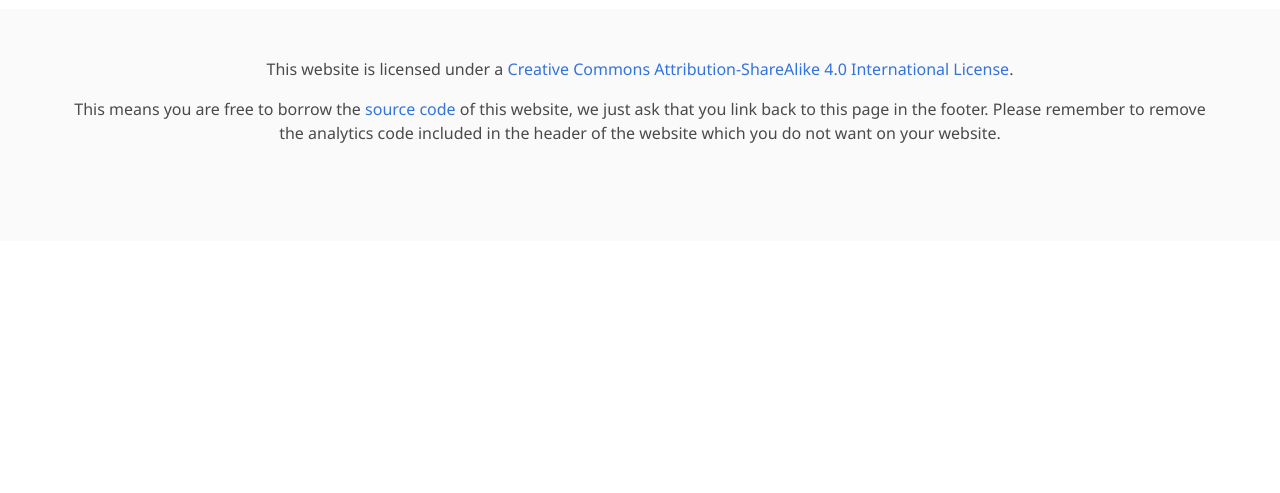
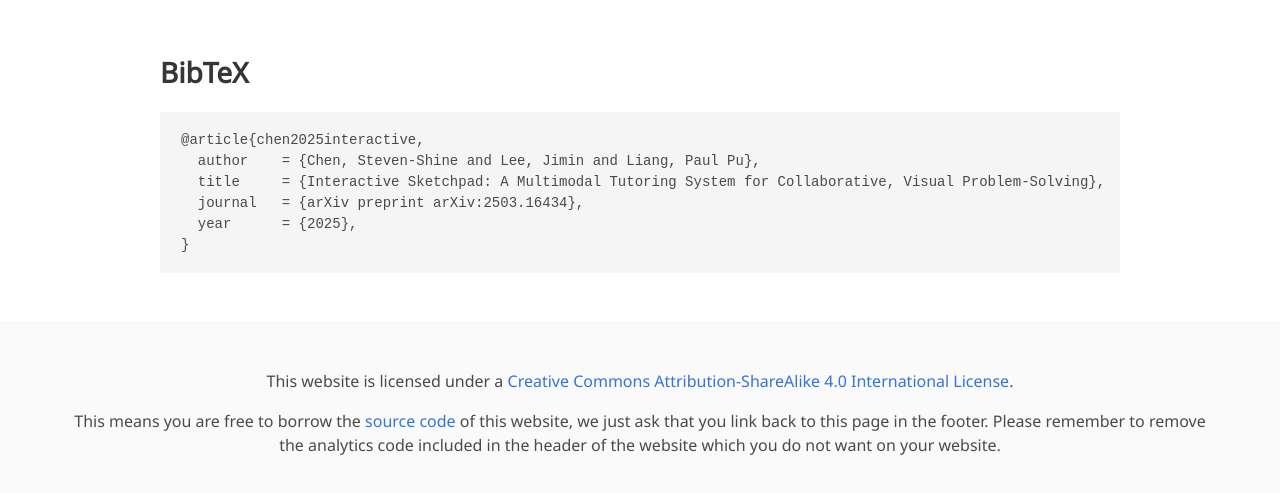
Before and after one commit to stevenshinechen/interactivesketchpad, a plain HTML site: page index.html in a window 1280 px wide. Shown: the part 3206-3699 px from the top of the page. Before the commit the page ends 3447 px from the top, so only its background shows below. Drawn offline with nearby package versions, Linux system fonts and the light colour scheme; some icons are missing; a web font is replaced by a local one.

Commit message:
Add bibtex

```diff
--- a/index.html
+++ b/index.html
@@ -158,6 +158,18 @@ enables a natural, multimodal learning experience that improves conceptual under
   </div>
 </section>
 
+<section class="section" id="BibTeX">
+  <div class="container is-max-desktop content">
+    <h2 class="title">BibTeX</h2>
+    <pre><code>@article{chen2025interactive,
+  author    = {Chen, Steven-Shine and Lee, Jimin and Liang, Paul Pu},
+  title     = {Interactive Sketchpad: A Multimodal Tutoring System for Collaborative, Visual Problem-Solving},
+  journal   = {arXiv preprint arXiv:2503.16434},
+  year      = {2025},
+}</code></pre>
+  </div>
+</section>
+
 <footer class="footer">
   <div class="container">
     <div class="content has-text-centered">
```
